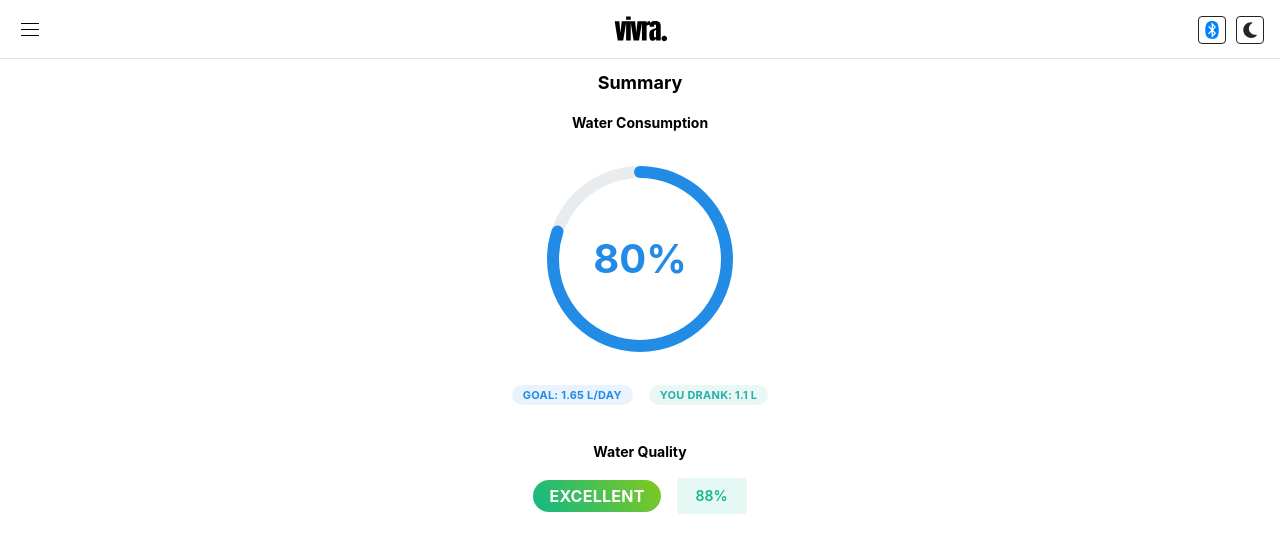
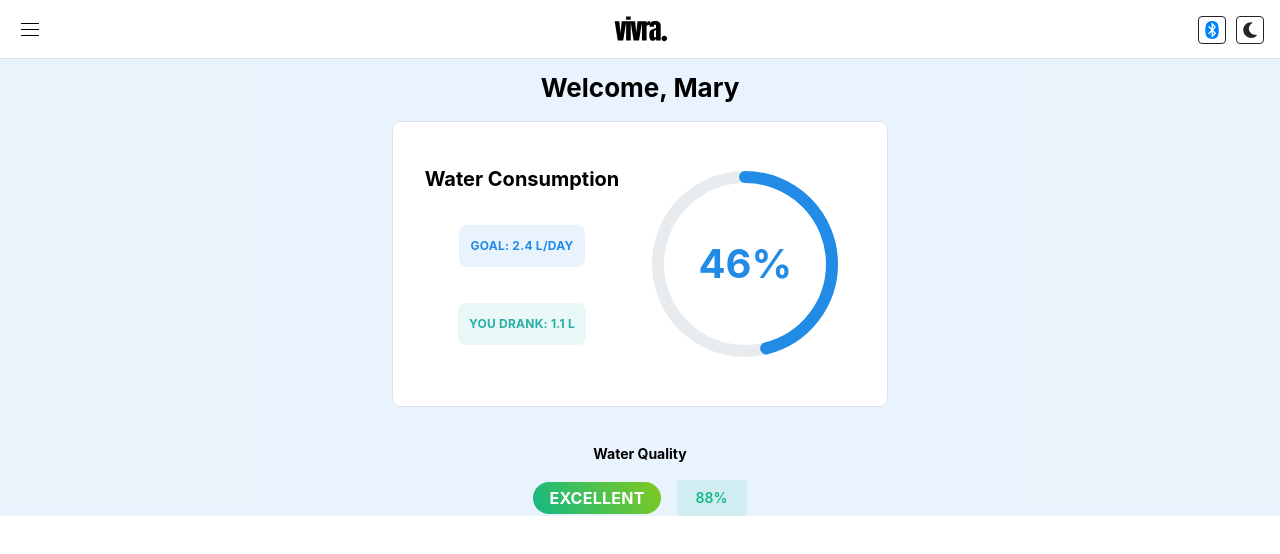
Before and after one commit to Vivra-Bottle/vivra_app, a Next.js app in the folder vivra_bottle_app/: page / in a window 1280 px wide. Shown: the top 554 px of the page. Built offline with nearby package versions, Linux system fonts and the light colour scheme.

Commit message:
making water consumption card

```diff
--- a/vivra_bottle_app/src/app/page.module.css
+++ b/vivra_bottle_app/src/app/page.module.css
@@ -1,10 +1,34 @@
 .stack {
-  flex-direction: column;
-  align-items: center;
+  align-items:center;
   padding-top: 70px;
+  background-color: var(--mantine-color-blue-light);
 }
 
 .loading {
   margin-right: 10%;
   margin-left: 10%;
 }
+
+.name{
+  align-self: center;
+}
+
+.consumptionStats {
+  flex-direction: column;
+  align-items: center;
+
+  @media (max-width: 36em) {
+    margin-top:15px;
+    flex-direction: row;
+  }
+}
+
+.consumptionBadge {
+  height: 42px;
+  font-size: clamp(10px, 4vw, 12px);
+  border-radius: 8px;
+  margin-top: 20px;
+    @media (max-width: 36em) {
+      margin-top:0px;
+    }
+}
--- a/vivra_bottle_app/src/app/page.tsx
+++ b/vivra_bottle_app/src/app/page.tsx
@@ -1,25 +1,51 @@
 "use client";
 import { ProgressRing } from "@/components/ProgressRing/ProgressRing";
-import { Badge, Group, Stack, Title } from "@mantine/core";
+import { Badge, Stack, Title } from "@mantine/core";
 
 import classes from "./page.module.css";
 import { WaterQualBadge } from "@/components/waterQualBadge/WaterQualBadge";
+import { SummaryCard } from "@/components/summaryCard/SummaryCard";
 
-export default function MyProfile() {
+// TODO Delete and Replace with name from database
+const name = "Mary";
+const consumptionGoal = 2.4;
+const amountDrank = 1.1;
+const percentageDrank = Math.round((amountDrank / consumptionGoal) * 100);
+
+export default function Summary() {
   return (
     <Stack className={classes.stack}>
-      <Title order={4}>Summary</Title>
-      <Title order={6}>Water Consumption</Title>
-      {/* TO DO work on this */}
-      <ProgressRing value={80} size={220} thickness={12}></ProgressRing>
-      <Group>
-        <Badge variant="light" color="blue">
-          Goal: 1.65 L/day
-        </Badge>
-        <Badge variant="light" color="rgba(39, 176, 167, 1)">
-          You drank: 1.1 L
-        </Badge>
-      </Group>
+      <Title order={2} className={classes.name}>
+        Welcome, {name}
+      </Title>
+      <SummaryCard
+        title="Water Consumption"
+        graph={
+          <ProgressRing
+            value={percentageDrank}
+            size={220}
+            thickness={12}
+          ></ProgressRing>
+        }
+        cardStats={
+          <Stack className={classes.consumptionStats}>
+            <Badge
+              variant="light"
+              color="blue"
+              className={classes.consumptionBadge}
+            >
+              Goal: {consumptionGoal} L/day
+            </Badge>
+            <Badge
+              variant="light"
+              color="rgba(39, 176, 167, 1)"
+              className={classes.consumptionBadge}
+            >
+              You drank: {amountDrank} L
+            </Badge>
+          </Stack>
+        }
+      ></SummaryCard>
       <Title order={6} mt={20}>
         Water Quality
       </Title>
```
Also changed, not shown: vivra_bottle_app/src/app/about-us/page.tsx (+9 -11 lines).
